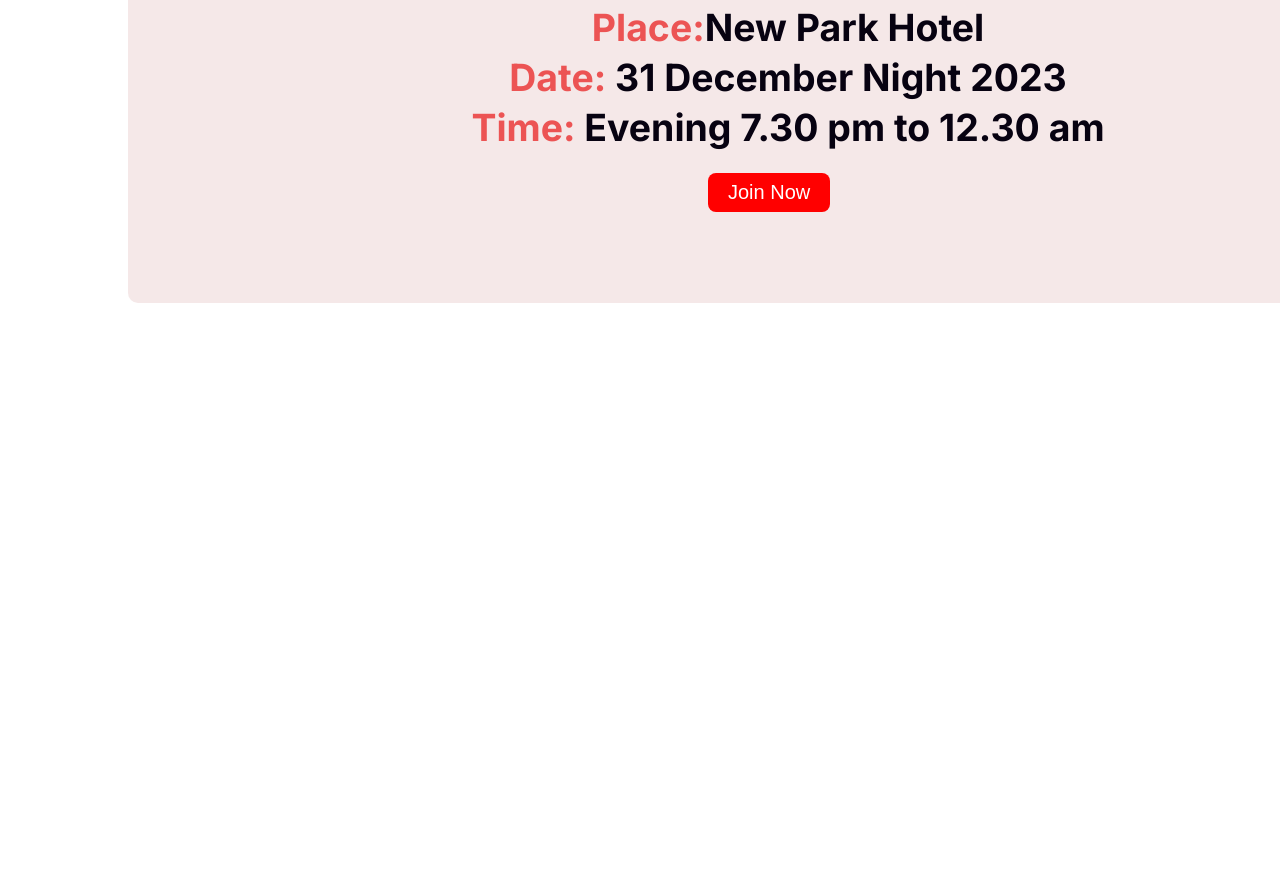
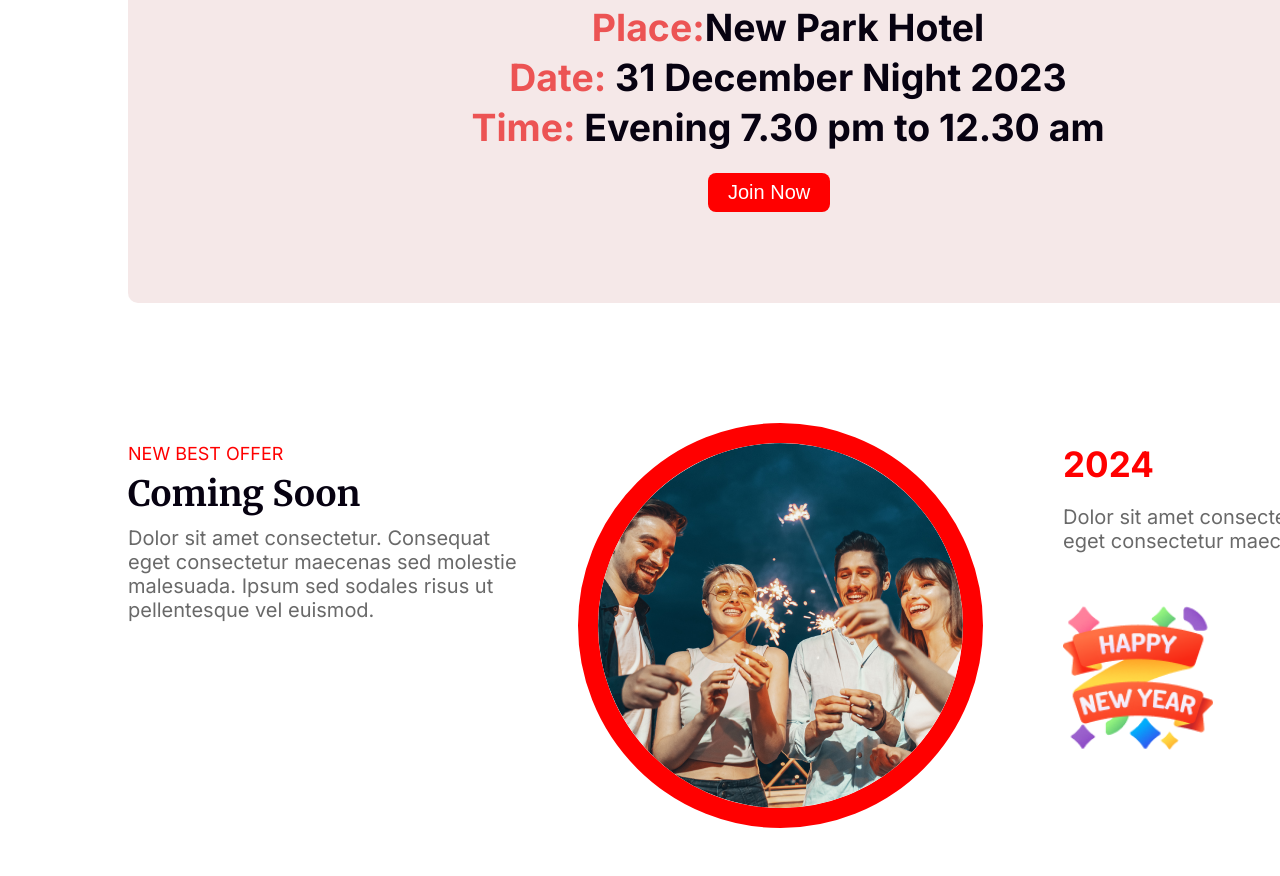
Before and after one commit to AliHossain09/B9A1-2024-New-Year-Mission, a plain HTML site: page index.html in a window 1280 px wide. Shown: the part 2003-2879 px from the top of the page. Before the commit the page ends 2306 px from the top, so only its background shows below. Drawn offline with Linux system fonts and the light colour scheme.

Commit message:
first commit

```diff
--- a/index.html
+++ b/index.html
@@ -53,6 +53,26 @@
     <button class="button">Join Now</button>
 </div>
 
+<!-- comming soon section -->
+
+<div class="comming-container">
+<div class="left">
+    <h4 class="title1">NEW BEST OFFER</h4>
+    <h3 class="title2">Coming Soon</h3>
+    <p class="discription">Dolor sit amet consectetur. Consequat eget consectetur maecenas sed molestie malesuada. Ipsum sed sodales risus ut pellentesque vel euismod. </p>
+</div>
+<div class="middle">
+    <img class="im1" src="./new-images/Ellipse 1.png" alt="">
+</div>
+<div class="right">
+    <h3 class="year">2024</h3>
+    <p class="discription2" >Dolor sit amet consectetur. Consequat eget consectetur maecenas sed.</p>
+    <img class="im2" src="./new-images/Group 96.png" alt="">
+</div>
+
+</div>
+
+
     </main>
     <footer>
 
--- a/styles/new-year-mission.css
+++ b/styles/new-year-mission.css
@@ -135,10 +135,10 @@ a:hover {
 
 .meeting-section-container {
     background-color: rgba(238, 216, 216, 0.582);
-               width: 1320px;
-              height: 400px;
-              margin: 0px 128px;
-              border-radius: 10px;
+    width: 1320px;
+    height: 400px;
+    margin: 0px 128px;
+    border-radius: 10px;
 
 }
 
@@ -167,3 +167,71 @@ a:hover {
     padding: 8px 20px;
 
 }
+
+/* comming soon style section */
+.comming-container {
+    display: flex;
+    width: 1320px;
+    height: 450px;
+    margin: 120px 128px;
+    border-radius: 10px;
+}
+
+.title1 {
+    color: #F00;
+    font-family: Inter;
+    font-size: 18px;
+    font-weight: 400;
+    padding-bottom: 8px;
+    padding-top: 20px;
+}
+
+.title2 {
+    color: #070211;
+    font-family: Merriweather;
+    font-size: 35px;
+    font-weight: 700;
+
+}
+
+.discription {
+    font-family: Inter;
+    font-size: 20px;
+    font-weight: 400;
+    width: 400px;
+    color: dimgray;
+    padding-top: 10px;
+
+}
+
+.right{
+    margin: 0px 50px;
+    padding-left: 30px;
+}
+.year{
+    color: #F00;
+    font-family: Inter;
+    font-size: 35px;
+    font-weight: 700;
+    padding-top: 20px;
+}
+.discription2{
+    font-family: Inter;
+    font-size: 20px;
+    font-weight: 400;
+    width: 400px;
+    color: dimgray;
+    padding-top: 20px;
+    padding-bottom: 20px;
+}
+.im2{
+padding-top: 30px;
+height: 150px;
+}
+.left{
+    margin-right: 50px;
+}
+.im1{
+   border: 20px solid red;
+   border-radius: 50%;
+}
```
